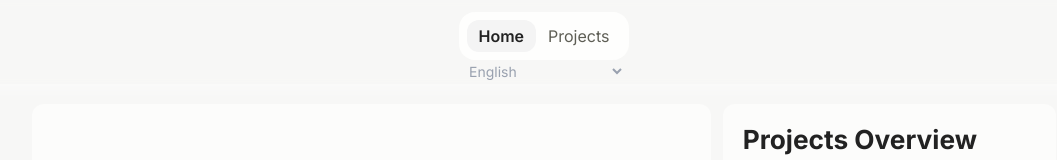
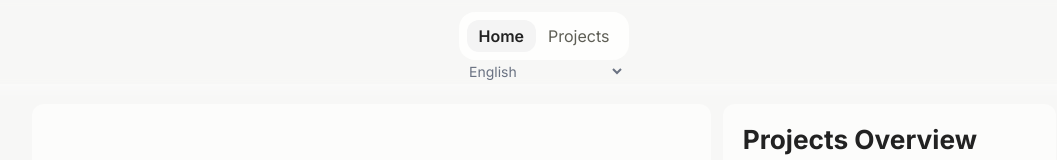
Before and after one commit to CupapiOT/nextjs-portfolio-site, a Next.js app: page /en in a window 1280 px wide. Shown: the top 160 px of the page, without its empty margins (96-1153 px from the left). Built offline with nearby package versions, Linux system fonts and the light colour scheme.

Commit message:
Improve visibility of language/locale switcher

```diff
--- a/src/app/[locale]/locale-switcher/LocaleSwitcherSelect.tsx
+++ b/src/app/[locale]/locale-switcher/LocaleSwitcherSelect.tsx
@@ -38,7 +38,7 @@ export default function LocaleSwitcherSelect(props: LocaleSwitcherSelectProps) {
       >
         <p className="sr-only">{props.label}</p>
         <select
-          className="p-0.5 text-gray-400 dark:text-gray-600 bg-transparent focus:text-gray-700 focus:bg-[#ffffff] focus:dark:text-gray-300 focus:dark:bg-[#222222] max-lg:rounded-lg rounded-t-lg border-none cursor-pointer"
+          className="p-0.5 transition-[color] duration-100 text-gray-500 bg-transparent hover:text-gray-600 dark:hover:text-gray-400 focus:text-gray-700 focus:bg-[#ffffff] focus:dark:text-gray-300 focus:dark:bg-[#222222] max-lg:rounded-lg rounded-t-lg border-none cursor-pointer"
           name="locale-switcher-select"
           id="locale-switcher-select"
           defaultValue={props.defaultValue}
```
